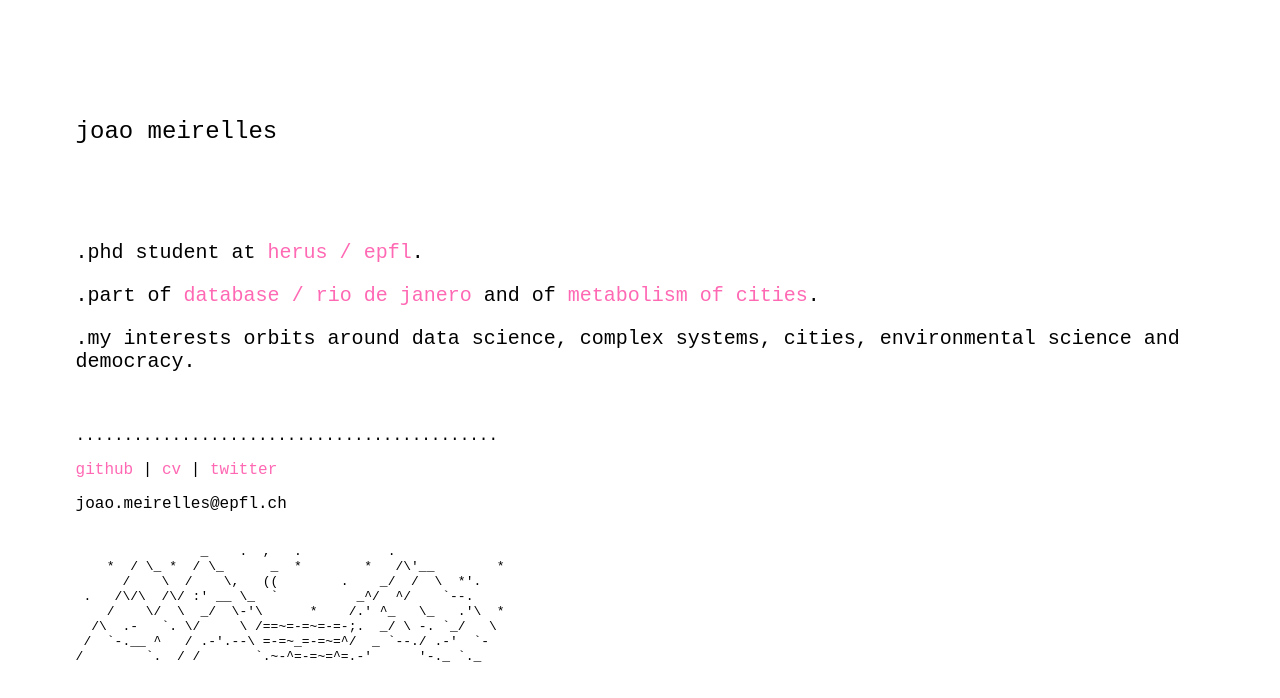
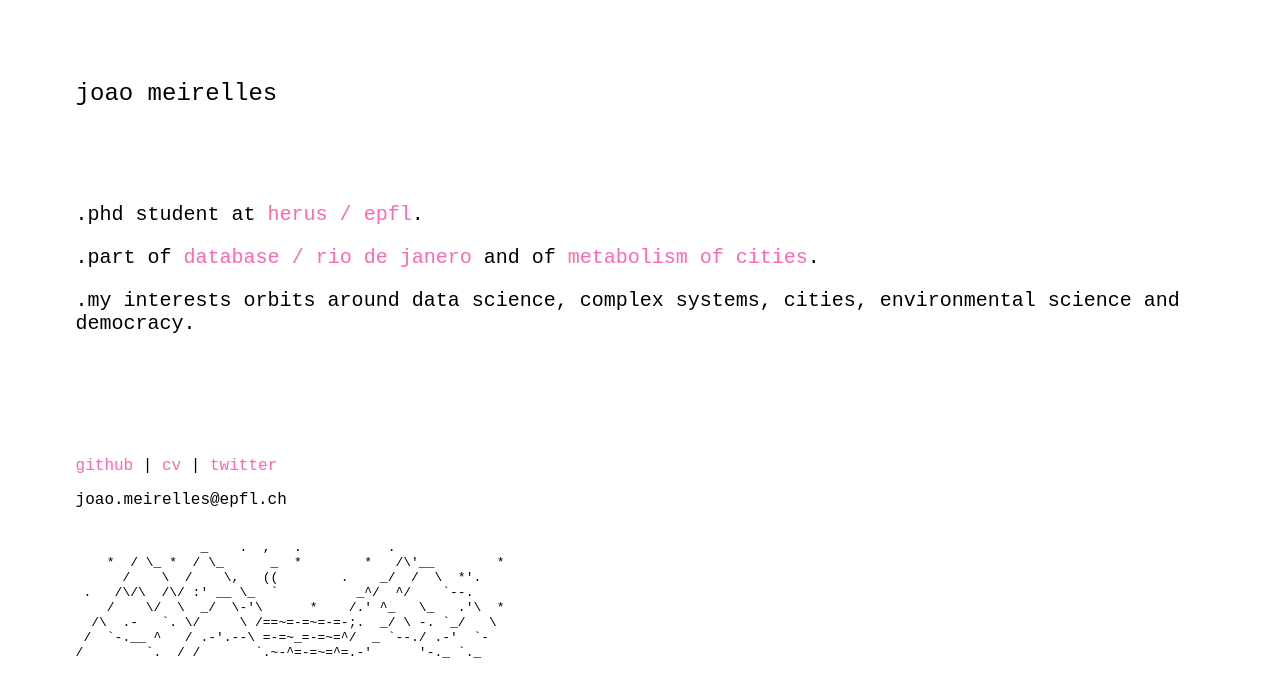
Before and after one commit to joaomeirelles/joaomeirelles.github.io, a plain HTML site: page index.html in a window 1280 px wide. Drawn offline with Linux system fonts and the light colour scheme.

Commit message:
Update index.html

```diff
--- a/index.html
+++ b/index.html
@@ -9,7 +9,7 @@
 body {
     font-family: 'Courier New';
     margin-left: 2cm;
-    margin-top: 2cm;
+    margin-top: 1cm;
     width: 90%;
 }
 
@@ -43,7 +43,9 @@ a { text-decoration: none;
 	<p class="item">.my interests orbits around data science, complex systems, cities, environmental science and democracy.</p>
 
 	<p> <br> </p>
-	<p>............................................</p>
+	<p> <br> </p>
+	<p> <br> </p>
+
 
 	<a href="https://github.com/joaomeirelles">github</a> |
 	<a href="https://joaomeirelles.github.io/markdown-cv/">cv </a>|
```
